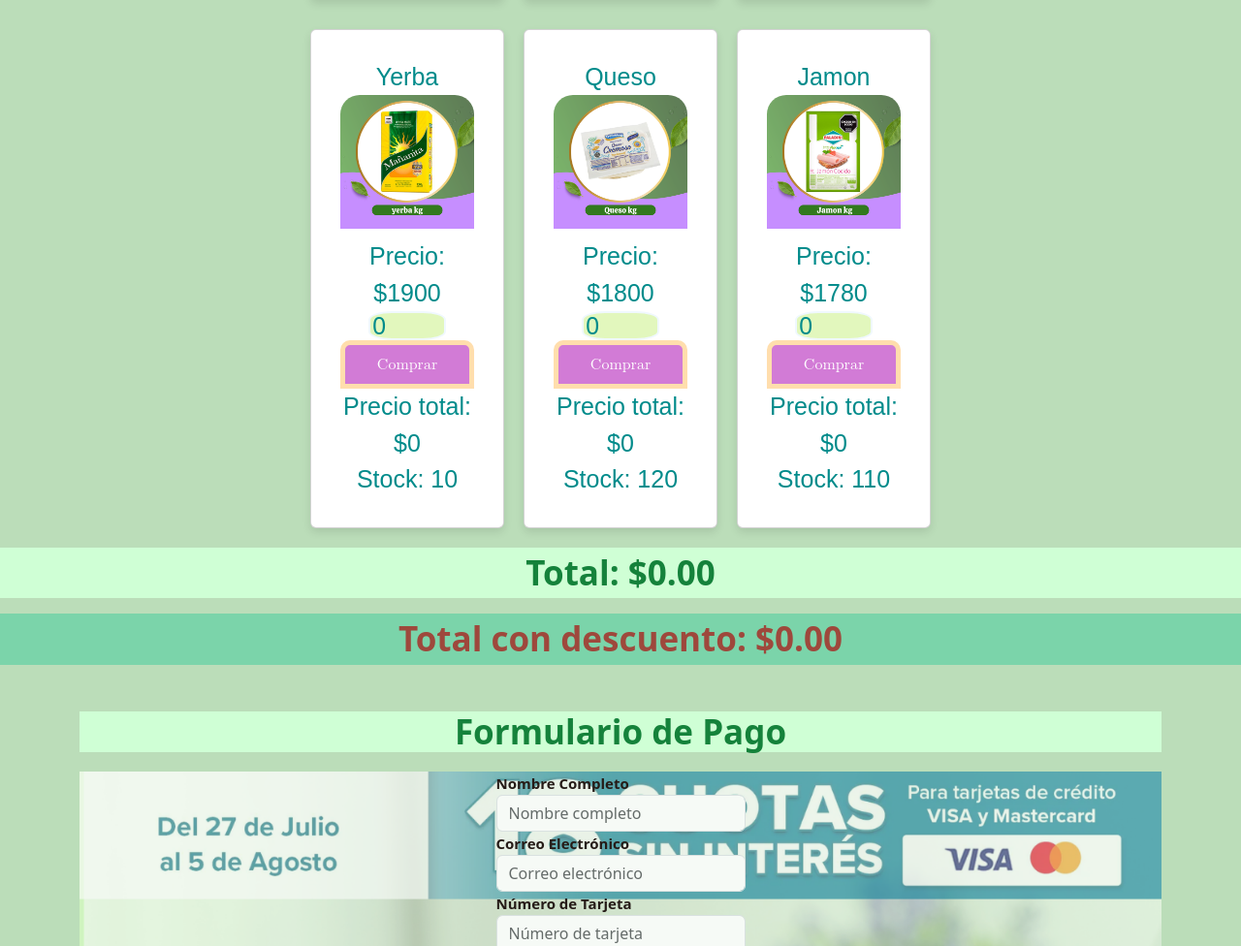
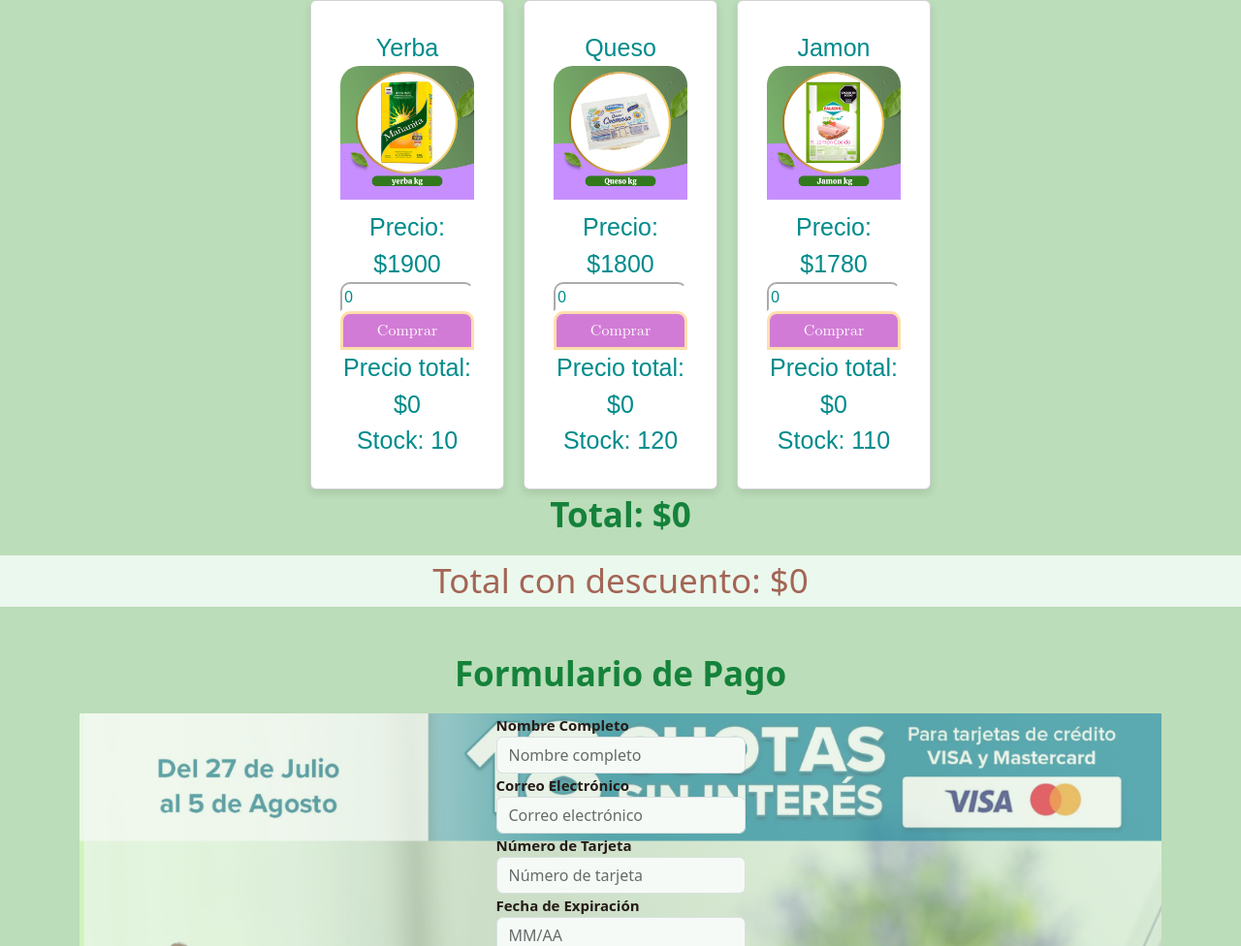
Before and after one commit to Luciahernandosteckler/mercado, a plain HTML site: page paginas/productos.html in a window 1280 px wide. Shown: the part 1714-2690 px from the top of the page at 97% size. Drawn offline with nearby package versions, Linux system fonts and the light colour scheme; some packages are replaced by stand-ins of ours; a script that the page names is missing.

Commit message:
uso de parseint, cantidades con numeros enteros

```diff
--- a/css/style.css
+++ b/css/style.css
@@ -115,40 +115,45 @@ nav li a:hover {
 .button-productos {
     background-color: rgb(210, 123, 214);
     color: white;
-    border: solid 5px navajowhite;
+    border: solid 3px navajowhite;
     font-family: math;
     font-size: 1rem;
-    padding: 8px 20px;
+    padding: 5px 20px;
     margin-top: auto;
     border-radius: 10px 10px 0 0;
 }
 
 .input-productos {
-    border: solid 2px aliceblue;
-    border-radius: 30%;
-    background-color: #e2f7bd;
-    width: 80px;
-    font-size: 25px;
+    border-color: white;
+    border-radius: 10px 10px 0 0;
     color: darkcyan;
     height: 30px;
-    margin: auto;
 }
 
-.titulos,
+.titulos {
+    font-family: system-ui;
+    font-size: 35px;
+    font-weight: 900;
+    text-align: center;
+    color: #15823b;
+}
+
 .titulos2 {
     font-family: system-ui;
     font-size: 35px;
     font-weight: 900;
     text-align: center;
-    color: #15823b;
     background-color: #cfffd5;
     margin-top: 20px;
 }
 
-.titulos2 {
+.titulos3 {
     color: #9e483c;
-    background-color: #7bd4aa;
+    background-color: #f8fffc;
+    font-size: 35px;
     margin-top: 10px;
+    text-align: center;
+    opacity: 80%;
 }
 
 #payment-form {
--- a/js/productos.js
+++ b/js/productos.js
@@ -14,15 +14,27 @@ const productos = [
 ];
 
 function comprarProducto(nombreProducto) {
-    let cantidadSeleccionada = Number(document.getElementById(`cant_${nombreProducto}`).value);
+    let cantidadSeleccionada = parseInt(document.getElementById(`cant_${nombreProducto}`).value);
     let producto = productos.find(p => p.nombre === nombreProducto);
 
     if (!producto) {
         return;
     }
 
+   if (isNaN(cantidadSeleccionada) || cantidadSeleccionada < 1 || cantidadSeleccionada.toString() !== document.getElementById(`cant_${nombreProducto}`).value) {
+        Swal.fire({
+            position: 'center',
+            icon: 'error',
+            title: 'Ingrese una cantidad válida',
+            showConfirmButton: true,
+            timer: 1000
+        });
+        return;
+    }
+
     if (cantidadSeleccionada > 0 && producto.cantidad >= cantidadSeleccionada) {
-        let totalProducto = cantidadSeleccionada * producto.precio;
+
+        let totalProducto = parseInt(cantidadSeleccionada * producto.precio, 10);
         producto.cantidad -= cantidadSeleccionada;
 
         const cantidadDisponibleElemento = document.getElementById(`stock_${nombreProducto}`);
@@ -37,7 +49,7 @@ function comprarProducto(nombreProducto) {
             icon: 'success',
             title: '¡Compra realizada con éxito!',
             showConfirmButton: false,
-            timer: 1500
+            timer: 1000
         });
 
     } else {
@@ -47,7 +59,7 @@ function comprarProducto(nombreProducto) {
             icon: 'error',
             title: 'Ingrese una cantidad mayor a cero o no hay suficiente stock.',
             showConfirmButton: true,
-            timer: 3000
+            timer: 1000
         });
     }
 }
@@ -58,7 +70,7 @@ function actualizarTotalCompra() {
     productos.forEach(producto => {
         let cantidad = Number(document.getElementById(`cant_${producto.nombre}`).value);
         let precio = producto.precio;
-        totalCompra += cantidad * precio;
+        totalCompra += parseInt(cantidad * precio, 10);
     });
 
     const descuentoEn = 100000;
@@ -69,8 +81,8 @@ function actualizarTotalCompra() {
         totalConDescuento = totalCompra * (1 - descuentoPorcentaje)
     }
 
-    document.getElementById("total").innerText = `${totalCompra.toFixed(2)}`;
-    document.getElementById("total_con_descuento").innerText = `Total con descuento: $${totalConDescuento.toFixed(2)}`;
+    document.getElementById("total").innerText = `${parseInt(totalCompra, 10)}`;
+    document.getElementById("total_con_descuento").innerText = `Total con descuento: $${parseInt(totalConDescuento, 10)}`;
 }
 
 function generarTarjetasProductos() {
@@ -101,11 +113,13 @@ function generarTarjetasProductos() {
         inputCantidadProducto.min = "0";
         inputCantidadProducto.value = "0";
         inputCantidadProducto.required = true;
+        inputCantidadProducto.step = "1";  // Solo números enteros
 
         const botonComprarProducto = document.createElement("button");
         botonComprarProducto.classList.add("button-productos");
         botonComprarProducto.textContent = "Comprar";
         botonComprarProducto.addEventListener("click", () => comprarProducto(producto.nombre));
+
 
         const precioTotalProductoElemento = document.createElement("p");
         precioTotalProductoElemento.id = `precio_${producto.nombre}`;
--- a/paginas/productos.html
+++ b/paginas/productos.html
@@ -28,7 +28,7 @@
 
     <div class="total-container">
         <p class="titulos">Total: $<span id="total">0</span></p>
-        <p id="total_con_descuento" class="titulos2">Total con descuento: $0</p>
+        <p id="total_con_descuento" class="titulos3">Total con descuento: $0</p>
     </div>
 
     <div class="container mt-5">
```
